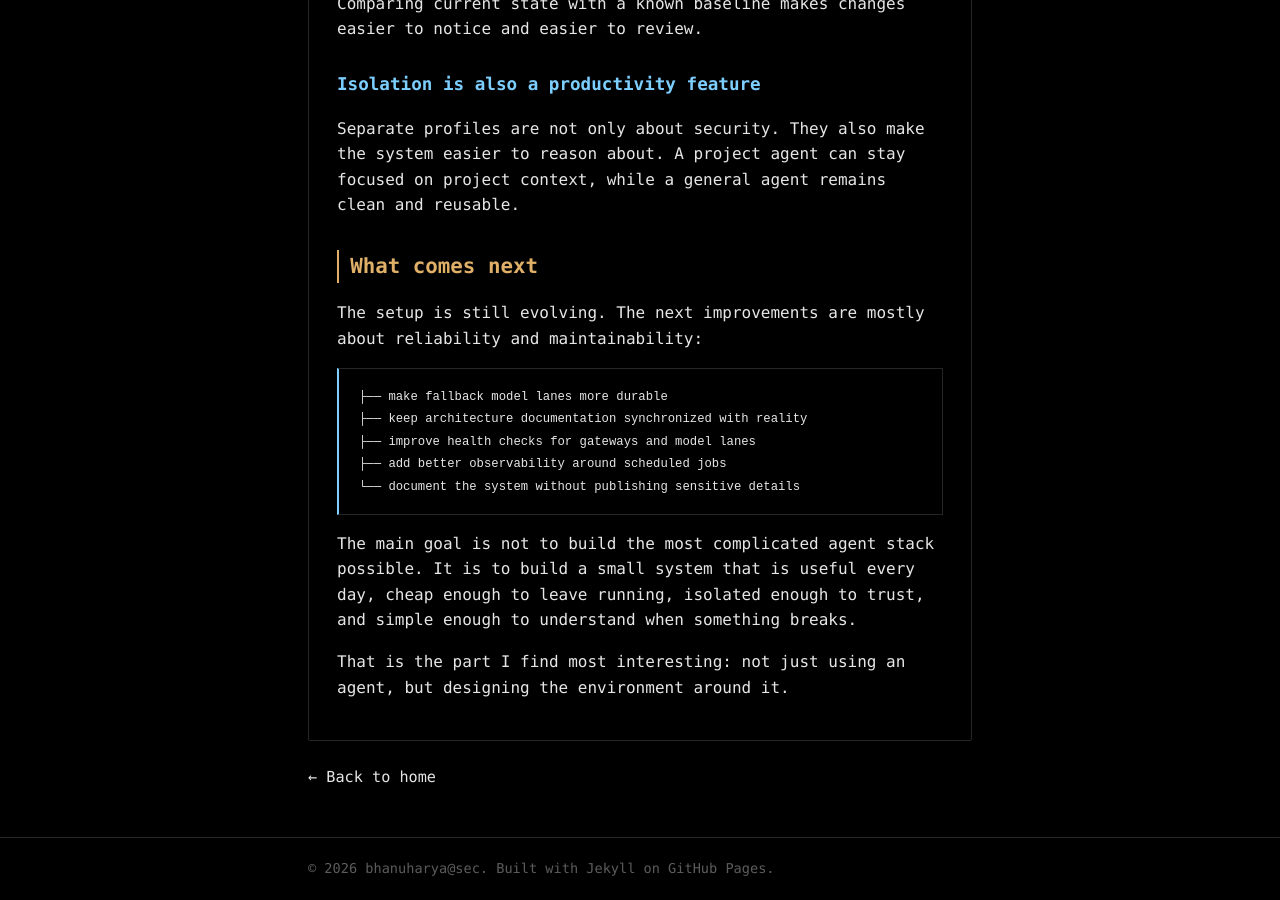
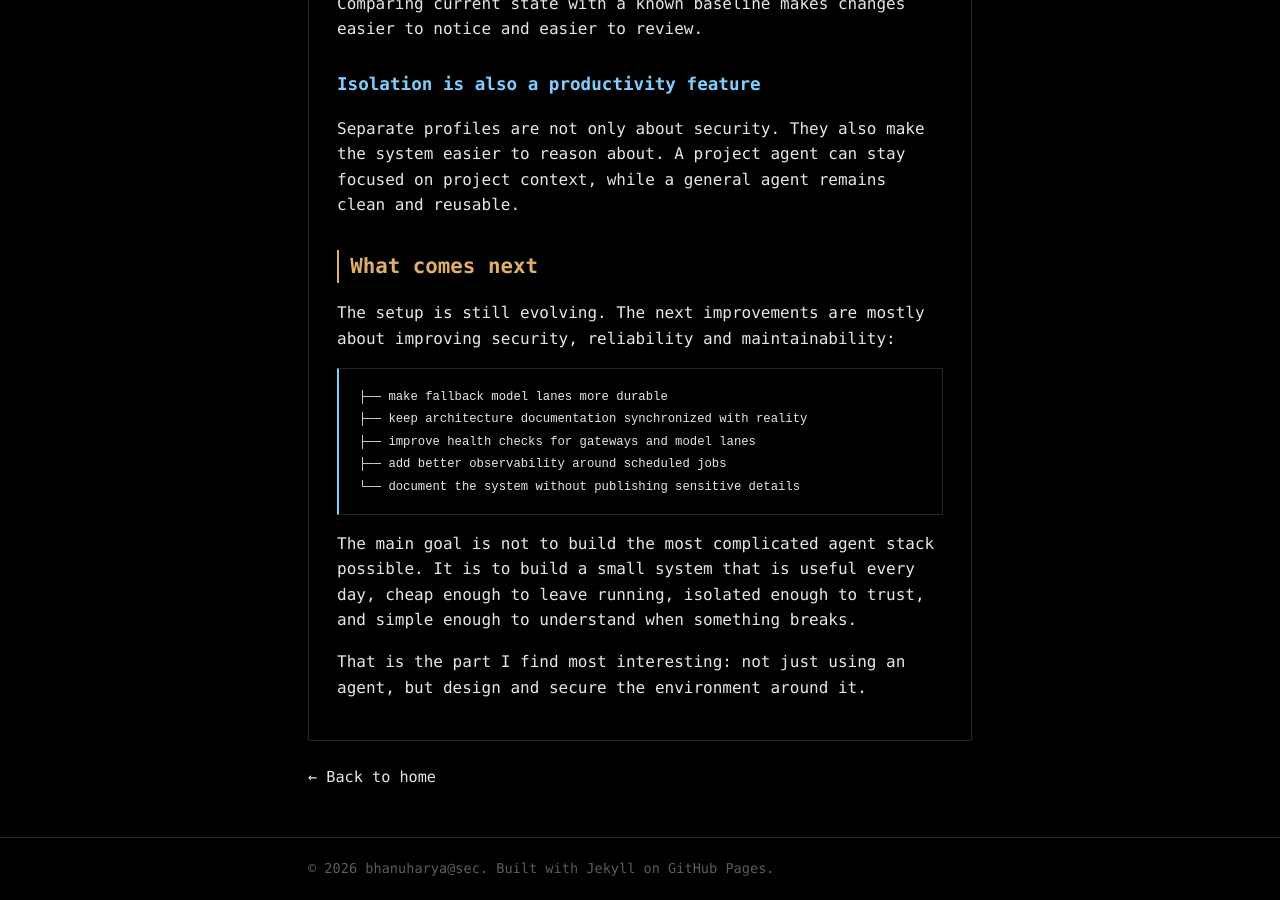
Before and after one commit to bhanuharya/bhanuharya.github.io, a Jekyll site: the page built from _posts/2026-08-19-building-a-small-self-hosted-agent-system-with-hermes.md, in a window 1280 px wide and 900 px high, scrolled down 11717 px. Built offline with Jekyll 4.4.1, drawn with Linux system fonts in a browser that asks for light colours.

Commit message:
Refine closing section with security focus

````diff
--- a/_posts/2026-08-19-building-a-small-self-hosted-agent-system-with-hermes.md
+++ b/_posts/2026-08-19-building-a-small-self-hosted-agent-system-with-hermes.md
@@ -457,7 +457,7 @@ Separate profiles are not only about security. They also make the system easier
 
 ## What comes next
 
-The setup is still evolving. The next improvements are mostly about reliability and maintainability:
+The setup is still evolving. The next improvements are mostly about improving security, reliability and maintainability:
 
 ```text
 ├── make fallback model lanes more durable
@@ -469,4 +469,4 @@ The setup is still evolving. The next improvements are mostly about reliability
 
 The main goal is not to build the most complicated agent stack possible. It is to build a small system that is useful every day, cheap enough to leave running, isolated enough to trust, and simple enough to understand when something breaks.
 
-That is the part I find most interesting: not just using an agent, but designing the environment around it.
+That is the part I find most interesting: not just using an agent, but design and secure the environment around it.
````
